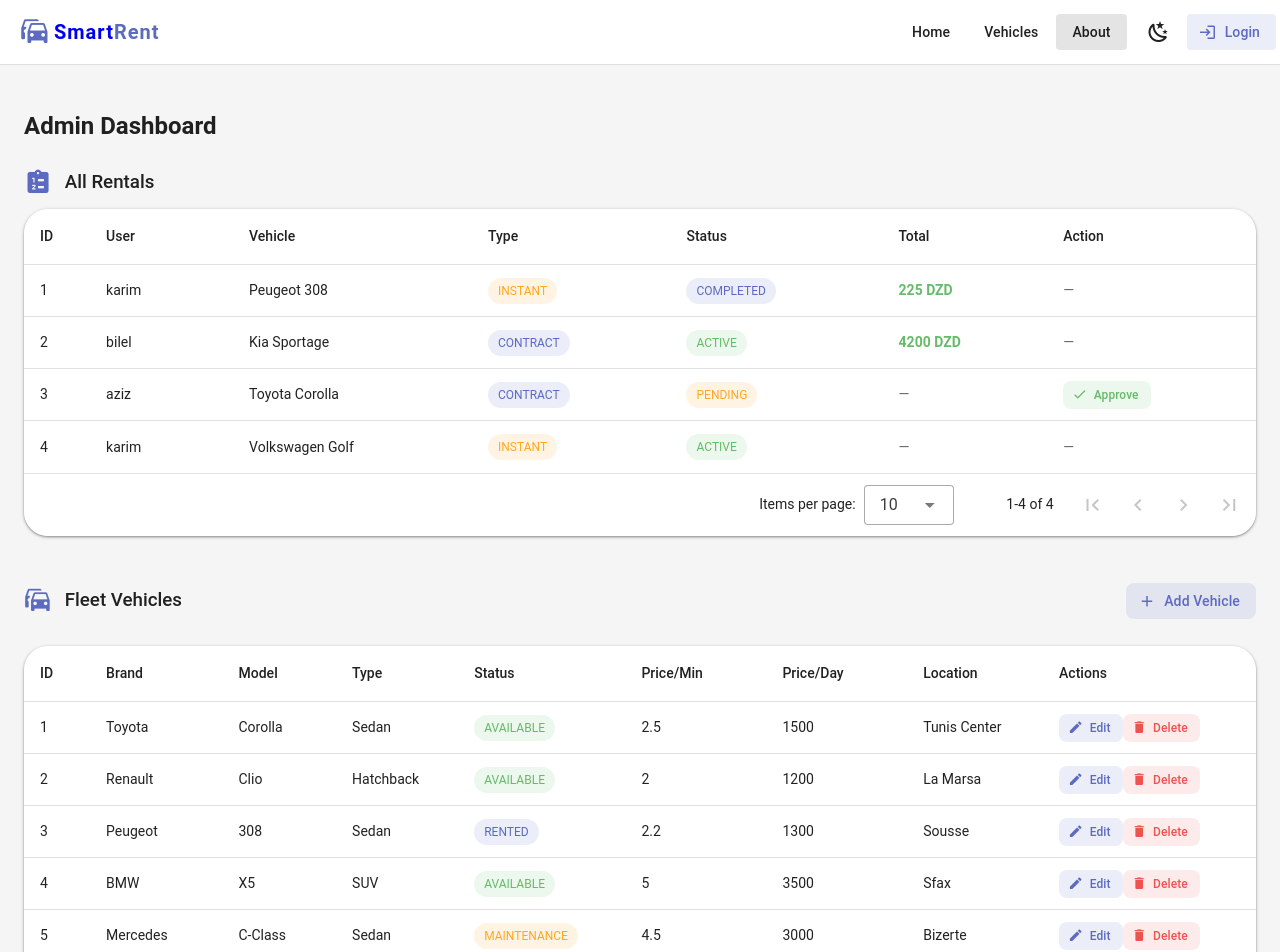
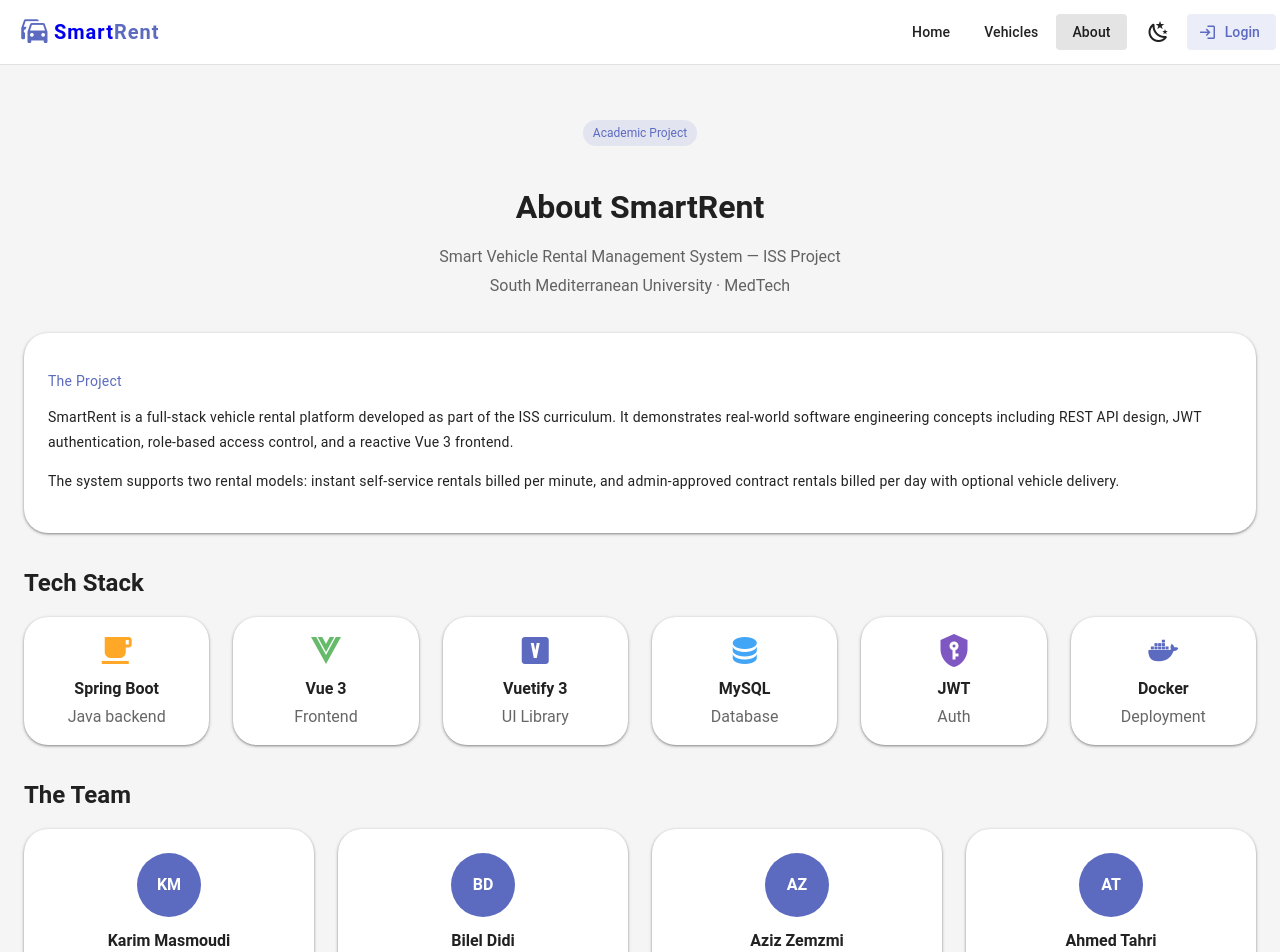
Before and after one commit to Kernel-Hunter/smart-vehicle-rental-system, a Vue app in the folder frontend/: page /about in a window 1280 px wide. Shown: the top 952 px of the page. Built offline with nearby package versions, Linux system fonts and the light colour scheme.

Commit message:
Update AboutView.vue

```diff
--- a/frontend/src/views/AboutView.vue
+++ b/frontend/src/views/AboutView.vue
@@ -1,247 +1,87 @@
 <template>
   <div>
-    <h2 class="text-h5 font-weight-bold mb-6">Admin Dashboard</h2>
+    <!-- Header -->
+    <div class="text-center py-8">
+      <v-chip color="primary" variant="tonal" size="small" class="mb-4">Academic Project</v-chip>
+      <h1 class="text-h3 font-weight-bold mb-3">About SmartRent</h1>
+      <p class="text-medium-emphasis text-body-1" style="max-width: 600px; margin: 0 auto; line-height: 1.8">
+        Smart Vehicle Rental Management System — ISS Project<br />
+        South Mediterranean University · MedTech
+      </p>
+    </div>
 
-    <!-- ── SECTION 1: ALL RENTALS ── -->
-    <h3 class="text-h6 font-weight-medium mb-3">
-      <v-icon color="primary" class="mr-2">mdi-clipboard-list</v-icon>
-      All Rentals
-    </h3>
-
+    <!-- Description -->
     <v-card rounded="xl" elevation="1" class="mb-8">
-      <v-data-table :headers="rentalHeaders" :items="enrichedRentals" :items-per-page="10" rounded="xl">
-
-        <template v-slot:item.rentalType="{ item }">
-          <v-chip :color="item.rentalType === 'INSTANT' ? 'warning' : 'primary'" variant="tonal" size="small">
-            {{ item.rentalType }}
-          </v-chip>
-        </template>
-
-        <template v-slot:item.status="{ item }">
-          <v-chip :color="statusColor(item.status)" variant="tonal" size="small">
-            {{ item.status }}
-          </v-chip>
-        </template>
-
-        <template v-slot:item.totalPrice="{ item }">
-          <span :class="item.totalPrice ? 'text-success font-weight-bold' : 'text-medium-emphasis'">
-            {{ item.totalPrice ? item.totalPrice + ' DZD' : '—' }}
-          </span>
-        </template>
-
-        <!-- Approve button: only for PENDING CONTRACT rentals -->
-        <template v-slot:item.actions="{ item }">
-          <v-btn
-            v-if="item.status === 'PENDING' && item.rentalType === 'CONTRACT'"
-            color="success"
-            variant="tonal"
-            size="small"
-            rounded="lg"
-            prepend-icon="mdi-check"
-            @click="approve(item)"
-          >
-            Approve
-          </v-btn>
-          <span v-else class="text-medium-emphasis">—</span>
-        </template>
-      </v-data-table>
+      <v-card-text class="pa-6">
+        <p class="text-overline text-primary mb-2">The Project</p>
+        <p class="text-body-1 mb-3" style="line-height: 1.8">
+          SmartRent is a full-stack vehicle rental platform developed as part of the ISS curriculum.
+          It demonstrates real-world software engineering concepts including REST API design,
+          JWT authentication, role-based access control, and a reactive Vue 3 frontend.
+        </p>
+        <p class="text-body-1" style="line-height: 1.8">
+          The system supports two rental models: instant self-service rentals billed per minute,
+          and admin-approved contract rentals billed per day with optional vehicle delivery.
+        </p>
+      </v-card-text>
     </v-card>
 
-    <!-- ── SECTION 2: VEHICLE LIST ── -->
-    <div class="d-flex align-center justify-space-between mb-3">
-      <h3 class="text-h6 font-weight-medium">
-        <v-icon color="primary" class="mr-2">mdi-car-multiple</v-icon>
-        Fleet Vehicles
-      </h3>
-      <v-btn color="primary" variant="tonal" prepend-icon="mdi-plus" @click="openAddVehicle" rounded="lg">
-        Add Vehicle
-      </v-btn>
-    </div>
+    <!-- Tech stack -->
+    <h2 class="text-h5 font-weight-bold mb-4">Tech Stack</h2>
+    <v-row class="mb-8">
+      <v-col v-for="tech in techStack" :key="tech.name" cols="6" md="4" lg="2">
+        <v-card rounded="xl" elevation="1" class="text-center pa-4 h-100">
+          <v-icon :color="tech.color" size="36" class="mb-2">{{ tech.icon }}</v-icon>
+          <div class="text-body-2 font-weight-bold">{{ tech.name }}</div>
+          <div class="text-caption text-medium-emphasis mt-1">{{ tech.desc }}</div>
+        </v-card>
+      </v-col>
+    </v-row>
 
-    <v-card rounded="xl" elevation="1" class="mb-8">
-      <v-data-table :headers="vehicleHeaders" :items="vehicles" :items-per-page="10" rounded="xl">
+    <!-- Team -->
+    <h2 class="text-h5 font-weight-bold mb-4">The Team</h2>
+    <v-row class="mb-8">
+      <v-col v-for="member in team" :key="member.name" cols="6" md="3">
+        <v-card rounded="xl" elevation="1" class="text-center pa-6">
+          <v-avatar color="primary" size="64" class="mb-3">
+            <span class="text-h6 font-weight-bold text-white">{{ member.initials }}</span>
+          </v-avatar>
+          <div class="text-body-1 font-weight-bold">{{ member.name }}</div>
+          <div class="text-caption text-medium-emphasis mt-1">{{ member.role }}</div>
+        </v-card>
+      </v-col>
+    </v-row>
 
-        <template v-slot:item.status="{ item }">
-          <v-chip :color="vehicleStatusColor(item.status)" variant="tonal" size="small">
-            {{ item.status }}
-          </v-chip>
-        </template>
-
-        <template v-slot:item.actions="{ item }">
-          <div class="d-flex gap-1">
-            <v-btn color="primary" variant="tonal" size="small" rounded="lg" @click="openEditVehicle(item)" prepend-icon="mdi-pencil">
-              Edit
-            </v-btn>
-            <v-btn color="error" variant="tonal" size="small" rounded="lg" @click="removeVehicle(item.id)" prepend-icon="mdi-delete">
-              Delete
-            </v-btn>
-          </div>
-        </template>
-      </v-data-table>
+    <!-- University -->
+    <v-card color="primary" variant="tonal" rounded="xl" elevation="0">
+      <v-card-text class="pa-6">
+        <p class="text-overline mb-1">Institution</p>
+        <p class="text-h6 font-weight-bold">South Mediterranean University — MedTech</p>
+        <p class="text-body-2 text-medium-emphasis mt-1">Program: ISS — Ingénierie des Systèmes et des Services</p>
+      </v-card-text>
     </v-card>
-
-    <!-- ── ADD/EDIT VEHICLE DIALOG ── -->
-    <v-dialog v-model="vehicleDialog" max-width="550" rounded="xl">
-      <v-card rounded="xl">
-        <v-card-title class="pa-6 pb-2">
-          {{ editingVehicle ? 'Edit Vehicle' : 'Add New Vehicle' }}
-        </v-card-title>
-        <v-card-text class="pa-6">
-          <v-row dense>
-            <v-col cols="6">
-              <v-text-field v-model="vehicleForm.brand" label="Brand" variant="outlined" density="comfortable" required />
-            </v-col>
-            <v-col cols="6">
-              <v-text-field v-model="vehicleForm.model" label="Model" variant="outlined" density="comfortable" required />
-            </v-col>
-            <v-col cols="6">
-              <v-text-field v-model="vehicleForm.type" label="Type" variant="outlined" density="comfortable" required />
-            </v-col>
-            <v-col cols="6">
-              <v-select
-                v-model="vehicleForm.status"
-                label="Status"
-                :items="['AVAILABLE', 'RENTED', 'MAINTENANCE']"
-                variant="outlined"
-                density="comfortable"
-              />
-            </v-col>
-            <v-col cols="6">
-              <v-text-field v-model="vehicleForm.pricePerMinute" label="Price/Min (DZD)" type="number" variant="outlined" density="comfortable" />
-            </v-col>
-            <v-col cols="6">
-              <v-text-field v-model="vehicleForm.pricePerDay" label="Price/Day (DZD)" type="number" variant="outlined" density="comfortable" />
-            </v-col>
-            <v-col cols="12">
-              <v-text-field v-model="vehicleForm.location" label="Location" prepend-inner-icon="mdi-map-marker" variant="outlined" density="comfortable" />
-            </v-col>
-          </v-row>
-        </v-card-text>
-        <v-card-actions class="pa-4 pt-0">
-          <v-spacer />
-          <v-btn variant="text" @click="vehicleDialog = false">Cancel</v-btn>
-          <v-btn color="primary" variant="tonal" @click="saveVehicle" rounded="lg">
-            {{ editingVehicle ? 'Update' : 'Add' }}
-          </v-btn>
-        </v-card-actions>
-      </v-card>
-    </v-dialog>
-
-    <v-snackbar v-model="snackbar.show" :color="snackbar.color" :timeout="3000">
-      {{ snackbar.text }}
-    </v-snackbar>
   </div>
 </template>
 
 <script>
-import {
-  getRentals, getVehicles, getVehicleById, getUserById,
-  approveContract, addVehicle, updateVehicle, deleteVehicle
-} from '../store/data.js'
-
 export default {
-  name: 'AdminView',
+  name: 'AboutView',
   data() {
     return {
-      rentals:        [],
-      vehicles:       [],
-      vehicleDialog:  false,
-      editingVehicle: null,
-      vehicleForm: { brand: '', model: '', type: '', status: 'AVAILABLE', pricePerMinute: 0, pricePerDay: 0, location: '' },
-      snackbar: { show: false, text: '', color: 'success' },
-      rentalHeaders: [
-        { title: 'ID',       key: 'id',          width: '60px' },
-        { title: 'User',     key: 'username'     },
-        { title: 'Vehicle',  key: 'vehicleName'  },
-        { title: 'Type',     key: 'rentalType'   },
-        { title: 'Status',   key: 'status'       },
-        { title: 'Total',    key: 'totalPrice'   },
-        { title: 'Action',   key: 'actions', sortable: false },
+      techStack: [
+        { icon: 'mdi-coffee',          color: 'warning',   name: 'Spring Boot', desc: 'Java backend' },
+        { icon: 'mdi-vuejs',           color: 'success',   name: 'Vue 3',       desc: 'Frontend' },
+        { icon: 'mdi-alpha-v-box',     color: 'primary',   name: 'Vuetify 3',   desc: 'UI Library' },
+        { icon: 'mdi-database',        color: 'info',      name: 'MySQL',       desc: 'Database' },
+        { icon: 'mdi-shield-key',      color: 'secondary', name: 'JWT',         desc: 'Auth' },
+        { icon: 'mdi-docker',          color: 'primary',   name: 'Docker',      desc: 'Deployment' },
       ],
-      vehicleHeaders: [
-        { title: 'ID',        key: 'id',             width: '60px' },
-        { title: 'Brand',     key: 'brand'           },
-        { title: 'Model',     key: 'model'           },
-        { title: 'Type',      key: 'type'            },
-        { title: 'Status',    key: 'status'          },
-        { title: 'Price/Min', key: 'pricePerMinute'  },
-        { title: 'Price/Day', key: 'pricePerDay'     },
-        { title: 'Location',  key: 'location'        },
-        { title: 'Actions',   key: 'actions', sortable: false },
+      team: [
+        { name: 'Karim Masmoudi', initials: 'KM', role: 'Full Stack Developer' },
+        { name: 'Bilel Didi',     initials: 'BD', role: 'Full Stack Developer' },
+        { name: 'Aziz Zemzmi',    initials: 'AZ', role: 'Full Stack Developer' },
+        { name: 'Ahmed Tahri',    initials: 'AT', role: 'Full Stack Developer' },
       ]
-    }
-  },
-
-  computed: {
-    // Enrich rentals with username and vehicle name for display
-    enrichedRentals() {
-      return this.rentals.map(r => {
-        const user    = getUserById(r.userId)
-        const vehicle = getVehicleById(r.vehicleId)
-        return {
-          ...r,
-          username:    user    ? user.username                       : '—',
-          vehicleName: vehicle ? `${vehicle.brand} ${vehicle.model}` : '—'
-        }
-      })
-    }
-  },
-
-  mounted() {
-    this.rentals  = getRentals()
-    this.vehicles = getVehicles()
-  },
-
-  methods: {
-    statusColor(status) {
-      if (status === 'ACTIVE')    return 'success'
-      if (status === 'PENDING')   return 'warning'
-      if (status === 'COMPLETED') return 'primary'
-      return 'error'
-    },
-
-    vehicleStatusColor(status) {
-      if (status === 'AVAILABLE')   return 'success'
-      if (status === 'RENTED')      return 'primary'
-      return 'warning'
-    },
-
-    // Approve a pending contract rental
-    approve(rental) {
-      approveContract(rental.id)
-      this.rentals  = getRentals()
-      this.vehicles = getVehicles()
-      this.snackbar = { show: true, text: 'Contract approved successfully!', color: 'success' }
-    },
-
-    openAddVehicle() {
-      this.editingVehicle = null
-      this.vehicleForm    = { brand: '', model: '', type: '', status: 'AVAILABLE', pricePerMinute: 0, pricePerDay: 0, location: '' }
-      this.vehicleDialog  = true
-    },
-
-    openEditVehicle(vehicle) {
-      this.editingVehicle = vehicle
-      this.vehicleForm    = { ...vehicle }
-      this.vehicleDialog  = true
-    },
-
-    saveVehicle() {
-      if (this.editingVehicle) {
-        updateVehicle({ ...this.vehicleForm, id: this.editingVehicle.id })
-        this.snackbar = { show: true, text: 'Vehicle updated.', color: 'success' }
-      } else {
-        addVehicle({ ...this.vehicleForm })
-        this.snackbar = { show: true, text: 'Vehicle added.', color: 'success' }
-      }
-      this.vehicleDialog = false
-      this.vehicles = getVehicles()
-    },
-
-    removeVehicle(id) {
-      deleteVehicle(id)
-      this.vehicles = getVehicles()
-      this.snackbar = { show: true, text: 'Vehicle deleted.', color: 'error' }
     }
   }
 }
```
